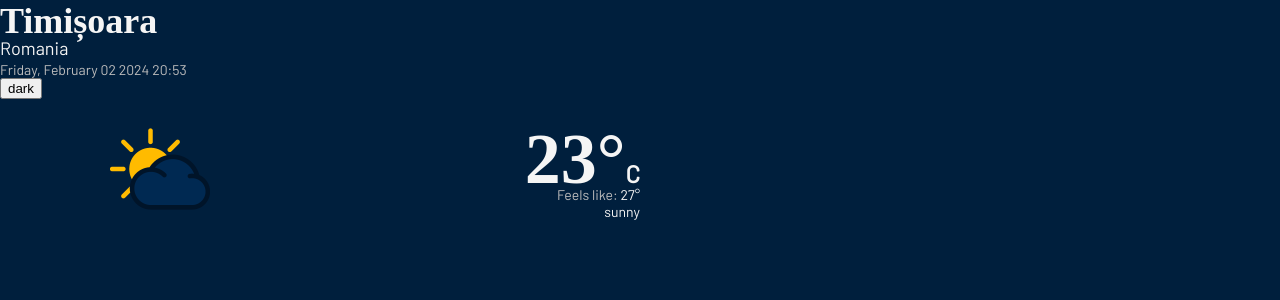
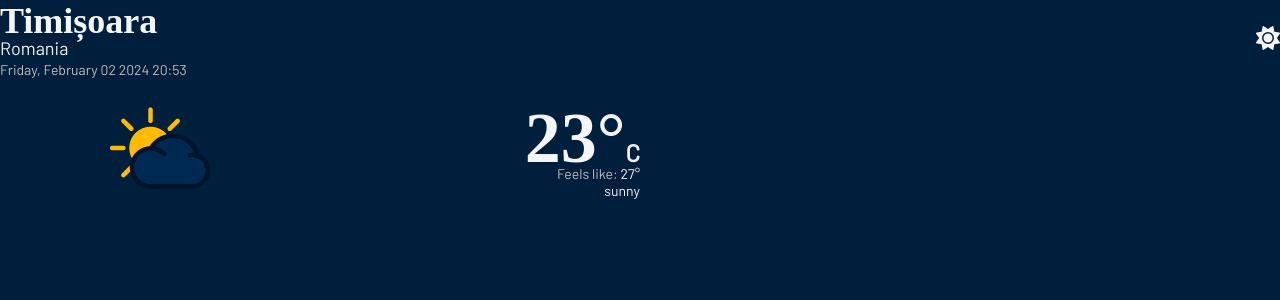
Before and after one commit to fullstack-senior27/react-weather-app, a React (Create React App) app: page / in a window 1280 px wide. Shown: the top 300 px of the page. Built offline with nearby package versions, Linux system fonts and the light colour scheme; a web font is replaced by a local one.

Commit message:
fix(theme): テーマボタンを修正

```diff
--- a/package.json
+++ b/package.json
@@ -3,6 +3,9 @@
   "version": "0.1.0",
   "private": true,
   "dependencies": {
+    "@fortawesome/fontawesome-svg-core": "^6.5.1",
+    "@fortawesome/free-solid-svg-icons": "^6.5.1",
+    "@fortawesome/react-fontawesome": "^0.2.0",
     "@testing-library/jest-dom": "^5.17.0",
     "@testing-library/react": "^13.4.0",
     "@testing-library/user-event": "^13.5.0",
--- a/src/components/CurrentWeather/CurrentWeather.jsx
+++ b/src/components/CurrentWeather/CurrentWeather.jsx
@@ -4,7 +4,7 @@
 export const CurrentWeather = ({ theme }) => {
   const weatherCode = theme === "dark" ? "02d_n" : "02d";
   return (
-    <div className="container">
+    <div className="current-weather-container">
       <div className="current-weather">
         <div className="image">
           <img
--- a/src/components/CurrentWeather/CurrentWeather.scss
+++ b/src/components/CurrentWeather/CurrentWeather.scss
@@ -1,6 +1,6 @@
 @import "../../styles/color-themes";
 
-.container {
+.current-weather-container {
   display: flex;
   margin: 10px 0;
 
--- a/src/components/Header/Header.jsx
+++ b/src/components/Header/Header.jsx
@@ -1,3 +1,5 @@
+import { faMoon, faSun } from "@fortawesome/free-solid-svg-icons";
+import { FontAwesomeIcon } from "@fortawesome/react-fontawesome";
 import React from "react";
 import "./Header.scss";
 
@@ -23,22 +25,25 @@
   };
 
   return (
-    <>
-      <div>
+    <div className="header-container">
+      <div className="location">
         <div className="city">Timișoara</div>
         <div className="country">Romania</div>
         <div className="date">{getCurrentDate()}</div>
       </div>
-      <div>
-        <button
+      <div className="settings">
+        <div
+          className="button-theme"
           onClick={() => {
             if (theme === "dark") setTheme("light");
             else setTheme("dark");
           }}
         >
-          {theme}
-        </button>
+          <FontAwesomeIcon
+            icon={theme === "dark" ? faSun : faMoon}
+          ></FontAwesomeIcon>
+        </div>
       </div>
-    </>
+    </div>
   );
 };
--- a/src/components/Header/Header.scss
+++ b/src/components/Header/Header.scss
@@ -1,10 +1,21 @@
 @import "../../styles/color-themes";
+
+.header-container {
+	display: flex;
+	justify-content: space-between;
+	align-items: center;
+
+	.location {
+		display: flex;
+		flex-direction: column;
 
 		.city {
 			@include theme() {
 				color: get-color("text");
 			}
-	font-family: "Frank Ruhl Libre", serif;
+
+			font-family: "Frank Ruhl Libre",
+			serif;
 			font-size: 36px;
 			font-weight: 900;
 			margin-bottom: -5px;
@@ -14,7 +25,9 @@
 			@include theme() {
 				color: get-color("text");
 			}
-	font-family: "Barlow", sans-serif;
+
+			font-family: "Barlow",
+			sans-serif;
 			font-size: 18px;
 			margin-bottom: 2px;
 		}
@@ -23,6 +36,21 @@
 			@include theme() {
 				color: get-color("text-secondary");
 			}
-	font-family: "Barlow", sans-serif;
+
+			font-family: "Barlow",
+			sans-serif;
 			font-size: 14px;
 		}
+	}
+
+	.settings {
+		.button-theme {
+			@include theme() {
+				color: get-color("text");
+			}
+
+			font-size: 24px;
+			cursor: pointer;
+		}
+	}
+}
```
Also changed, not shown: 1 other file (tests, documents, lock files or other folders). Lines whose indentation alone changed are shown as unchanged.
